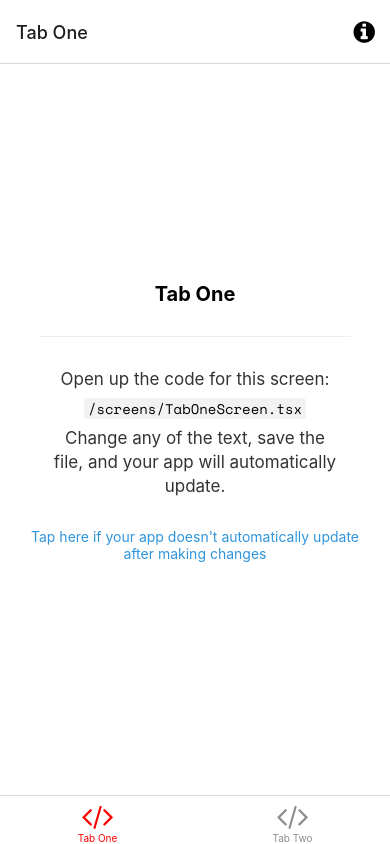
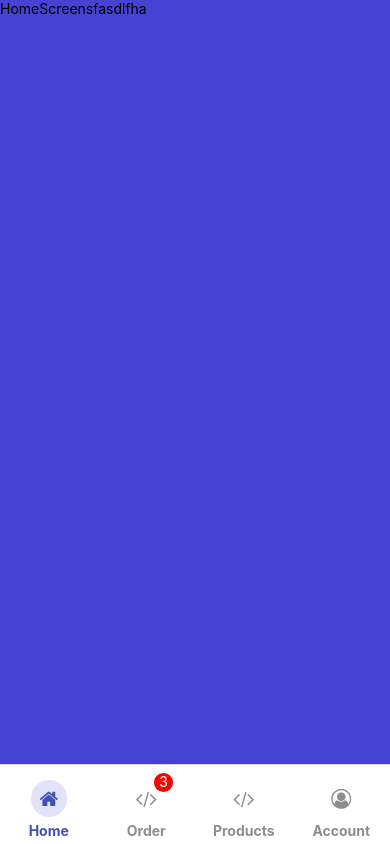
Before and after one commit to PhamChien226/Sellde, a React Native app: screen /Home in a window 390 px wide. Built offline with nearby package versions, Linux system fonts and the light colour scheme; what expo-linking would draw is missing.

Commit message:
bottom navigation

```diff
--- a/App.tsx
+++ b/App.tsx
@@ -1,4 +1,5 @@
 import { StatusBar } from 'expo-status-bar';
+import { View } from 'react-native';
 import { SafeAreaProvider } from 'react-native-safe-area-context';
 
 import useCachedResources from './hooks/useCachedResources';
@@ -15,7 +16,9 @@ export default function App() {
     return (
       <SafeAreaProvider>
         <Navigation colorScheme={colorScheme} />
-        <StatusBar />
+
+
+        {/* <StatusBar style="light" />  */}
       </SafeAreaProvider>
     );
   }
--- a/constants/Colors.ts
+++ b/constants/Colors.ts
@@ -1,5 +1,8 @@
 const tintColorLight = '#2f95dc';
 const tintColorDark = '#fff';
+export const purpleDark = "#3F51B5";
+export const purpleLight = "#4642D4";
+export const purpleLightest = "#E2E3F8";
 
 export default {
   light: {
@@ -16,4 +19,5 @@ export default {
     tabIconDefault: '#ccc',
     tabIconSelected: tintColorDark,
   },
+
 };
--- a/navigation/LinkingConfiguration.ts
+++ b/navigation/LinkingConfiguration.ts
@@ -13,20 +13,49 @@ const linking: LinkingOptions<RootStackParamList> = {
   prefixes: [Linking.makeUrl('/')],
   config: {
     screens: {
+
       Root: {
         screens: {
-          TabOne: {
+
+          // TabOne: {
+          //   screens: {
+          //     TabOneScreen: 'one',
+          //   },
+          // },
+
+          // TabTwo: {
+          //   screens: {
+          //     TabTwoScreen: 'two',
+          //   },
+          // },
+
+          Home:{
             screens: {
-              TabOneScreen: 'one',
+              HomeScreen: 'HomeScreen',
             },
           },
-          TabTwo: {
+
+          Order:{
             screens: {
-              TabTwoScreen: 'two',
+              OrderScreen: 'OrderScreen',
             },
           },
+
+          Account:{
+            screens: {
+              AccountScreen: 'AccountScreen',
+            },
+          },
+
+          Products:{
+            screens: {
+              ProductsScreen: 'ProductsScreen',
+            },
+          },
+
         },
       },
+
       Modal: 'modal',
       NotFound: '*',
     },
--- a/navigation/index.tsx
+++ b/navigation/index.tsx
@@ -4,16 +4,21 @@
  *
  */
 import { FontAwesome } from '@expo/vector-icons';
-import { createBottomTabNavigator } from '@react-navigation/bottom-tabs';
+import { createBottomTabNavigator, useBottomTabBarHeight } from '@react-navigation/bottom-tabs';
 import { NavigationContainer, DefaultTheme, DarkTheme } from '@react-navigation/native';
 import { createNativeStackNavigator } from '@react-navigation/native-stack';
 import * as React from 'react';
-import { ColorSchemeName, Pressable } from 'react-native';
+import { ColorSchemeName, Pressable, View } from 'react-native';
+import { SafeAreaView } from 'react-native-safe-area-context';
 
-import Colors from '../constants/Colors';
+import Colors, { purpleDark, purpleLight, purpleLightest } from '../constants/Colors';
 import useColorScheme from '../hooks/useColorScheme';
+import AccountScreen from '../screens/AccountScreen';
+import HomeScreen from '../screens/HomeScreen';
 import ModalScreen from '../screens/ModalScreen';
 import NotFoundScreen from '../screens/NotFoundScreen';
+import OrderScreen from '../screens/OrderScreen';
+import ProductsScreen from '../screens/ProductScreen';
 import TabOneScreen from '../screens/TabOneScreen';
 import TabTwoScreen from '../screens/TabTwoScreen';
 import { RootStackParamList, RootTabParamList, RootTabScreenProps } from '../types';
@@ -37,6 +42,7 @@ const Stack = createNativeStackNavigator<RootStackParamList>();
 
 function RootNavigator() {
   return (
+
     <Stack.Navigator>
       <Stack.Screen name="Root" component={BottomTabNavigator} options={{ headerShown: false }} />
       <Stack.Screen name="NotFound" component={NotFoundScreen} options={{ title: 'Oops!' }} />
@@ -53,22 +59,38 @@ function RootNavigator() {
  */
 const BottomTab = createBottomTabNavigator<RootTabParamList>();
 
+
+
 function BottomTabNavigator() {
   const colorScheme = useColorScheme();
+  // const tabBarHeight =
 
   return (
+
     <BottomTab.Navigator
-      initialRouteName="TabOne"
+      initialRouteName="Home"
       screenOptions={{
-        // tabBarActiveTintColor: Colors[colorScheme].tint,
-        tabBarActiveTintColor: 'red',
-      }}>
+        tabBarActiveTintColor: purpleDark,
+        // tabBarActiveBackgroundColor:purpleLight,
+        tabBarStyle: { minHeight: 80, paddingTop: 10, paddingBottom: 5 },
+        tabBarLabelStyle: {
+          fontWeight: 'bold',
+          fontSize: 14,
+        },
+
+      }}
+    >
       <BottomTab.Screen
-        name="TabOne"
-        component={TabOneScreen}
-        options={({ navigation }: RootTabScreenProps<'TabOne'>) => ({
-          title: 'Tab One',
-          tabBarIcon: ({ color }) => <TabBarIcon name="code" color={color} />,
+        name="Home"
+        component={HomeScreen}
+        options={({ navigation }: RootTabScreenProps<'Home'>) => ({
+          title: 'Home',
+          headerShown: false,
+          tabBarIconStyle: {
+            backgroundColor: 'lightgrey',
+          },
+
+          tabBarIcon: ({ color, focused }) => <TabBarIcon name="home" color={color} active={focused} />,
           headerRight: () => (
             <Pressable
               onPress={() => navigation.navigate('Modal')}
@@ -86,11 +108,39 @@ function BottomTabNavigator() {
         })}
       />
       <BottomTab.Screen
-        name="TabTwo"
-        component={TabTwoScreen}
+        name="Order"
+        component={OrderScreen}
         options={{
-          title: 'Tab Two',
-          tabBarIcon: ({ color }) => <TabBarIcon name="code" color={color} />,
+          headerShown: false,
+          title: 'Order',
+          tabBarBadge: 3,
+          tabBarBadgeStyle: {
+            backgroundColor: 'red',
+            marginTop: -5,
+            marginLeft: 5,
+          },
+
+          tabBarIcon: ({ color, focused }) => <TabBarIcon name="code" color={color} active={focused} />,
+        }}
+      />
+
+      <BottomTab.Screen
+        name="Products"
+        component={ProductsScreen}
+        options={{
+          headerShown: false,
+          title: 'Products',
+          tabBarIcon: ({ color, focused }) => <TabBarIcon name="code" color={color} active={focused} />,
+        }}
+      />
+
+      <BottomTab.Screen
+        name="Account"
+        component={AccountScreen}
+        options={{
+          headerShown: false,
+          tabBarLabel: 'Account',
+          tabBarIcon: ({ color, focused }) => <TabBarIcon name="user-circle-o" color={color} active={focused} />,
         }}
       />
     </BottomTab.Navigator>
@@ -100,9 +150,22 @@ function BottomTabNavigator() {
 /**
  * You can explore the built-in icon families and icons on the web at https://icons.expo.fyi/
  */
-function TabBarIcon(props: {
+
+type TabBarIconProps = {
   name: React.ComponentProps<typeof FontAwesome>['name'];
   color: string;
-}) {
-  return <FontAwesome size={30} style={{ marginBottom: -3 }} {...props} />;
+  active?: boolean;
 }
+function TabBarIcon(props: TabBarIconProps) {
+  return <View
+    style={{
+      backgroundColor: props.active ? purpleLightest : '',
+      height: '80%',
+      width: 36,
+      borderRadius: 50,
+      justifyContent: 'center',
+      alignItems: 'center'}}>
+    <FontAwesome size={20} {...props} />
+  </View>
+
+}
--- /dev/null
+++ b/screens/AccountScreen.tsx
@@ -0,0 +1,22 @@
+import * as React from 'react';
+import { Text, View, StyleSheet } from 'react-native';
+import { SafeAreaView } from 'react-native-safe-area-context';
+import { purpleDark, purpleLight } from '../constants/Colors';
+
+interface AccountScreenProps { }
+
+const AccountScreen = (props: AccountScreenProps) => {
+  return (
+    <SafeAreaView style={{ flex: 1, backgroundColor: purpleDark }}>
+      <View style={{ flex: 1, backgroundColor: purpleLight }}>
+        <Text>AccountScreen</Text>
+      </View>
+    </SafeAreaView>
+  );
+};
+
+export default AccountScreen;
+
+const styles = StyleSheet.create({
+  container: {}
+});
--- /dev/null
+++ b/screens/HomeScreen.tsx
@@ -0,0 +1,22 @@
+import * as React from 'react';
+import { Text, View, StyleSheet } from 'react-native';
+import { SafeAreaView } from 'react-native-safe-area-context';
+import { purpleDark, purpleLight } from '../constants/Colors';
+
+interface HomeScreenProps { }
+
+const HomeScreen = (props: HomeScreenProps) => {
+  return (
+    <SafeAreaView style={{ flex: 1, backgroundColor: purpleDark }}>
+      <View style={{ flex: 1, backgroundColor: purpleLight }}>
+        <Text>HomeScreensfasdlfha</Text>
+      </View>
+    </SafeAreaView>
+  );
+};
+
+export default HomeScreen;
+
+const styles = StyleSheet.create({
+  container: {}
+});
--- /dev/null
+++ b/screens/OrderScreen.tsx
@@ -0,0 +1,22 @@
+import * as React from 'react';
+import { Text, View, StyleSheet } from 'react-native';
+import { SafeAreaView } from 'react-native-safe-area-context';
+import { purpleDark,purpleLight } from '../constants/Colors';
+
+interface OrderScreenProps {}
+
+const OrderScreen = (props: OrderScreenProps) => {
+  return (
+    <SafeAreaView style={{ flex: 1, backgroundColor: purpleDark }}>
+      <View style={{ flex:1,backgroundColor: purpleLight }}>
+        <Text>OrderScreen</Text>
+      </View>
+    </SafeAreaView>
+  );
+};
+
+export default OrderScreen;
+
+const styles = StyleSheet.create({
+  container: {}
+});
--- /dev/null
+++ b/screens/ProductScreen.tsx
@@ -0,0 +1,22 @@
+import * as React from 'react';
+import { Text, View, StyleSheet } from 'react-native';
+import { SafeAreaView } from 'react-native-safe-area-context';
+import { purpleDark, purpleLight } from '../constants/Colors';
+
+interface ProductsScreenProps { }
+
+const ProductsScreen = (props: ProductsScreenProps) => {
+  return (
+    <SafeAreaView style={{ flex: 1, backgroundColor: purpleDark }}>
+      <View style={{ flex: 1, backgroundColor: purpleLight }}>
+        <Text>ProductsScreen</Text>
+      </View>
+    </SafeAreaView>
+  );
+};
+
+export default ProductsScreen;
+
+const styles = StyleSheet.create({
+  container: {}
+});
```
Also changed, not shown: types.tsx (+6 -2 lines).
